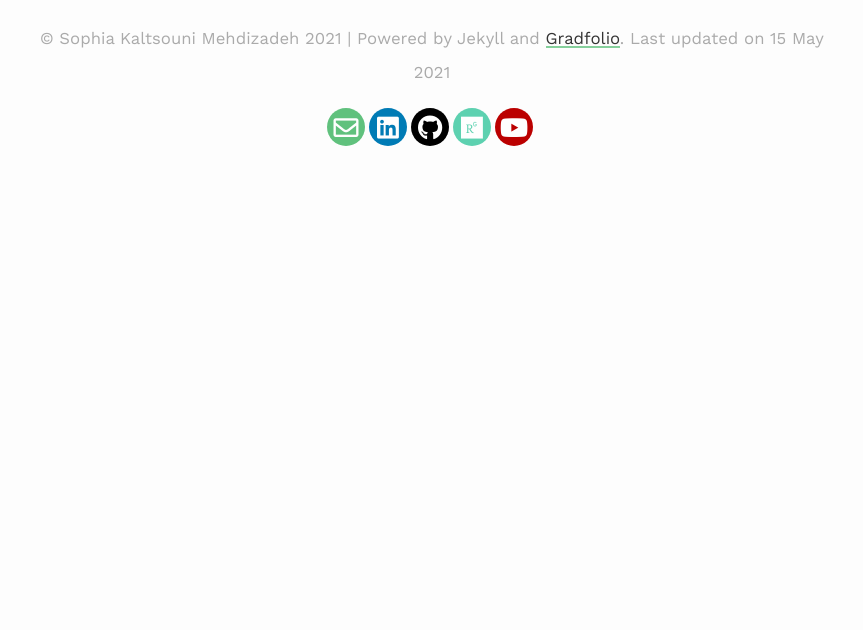
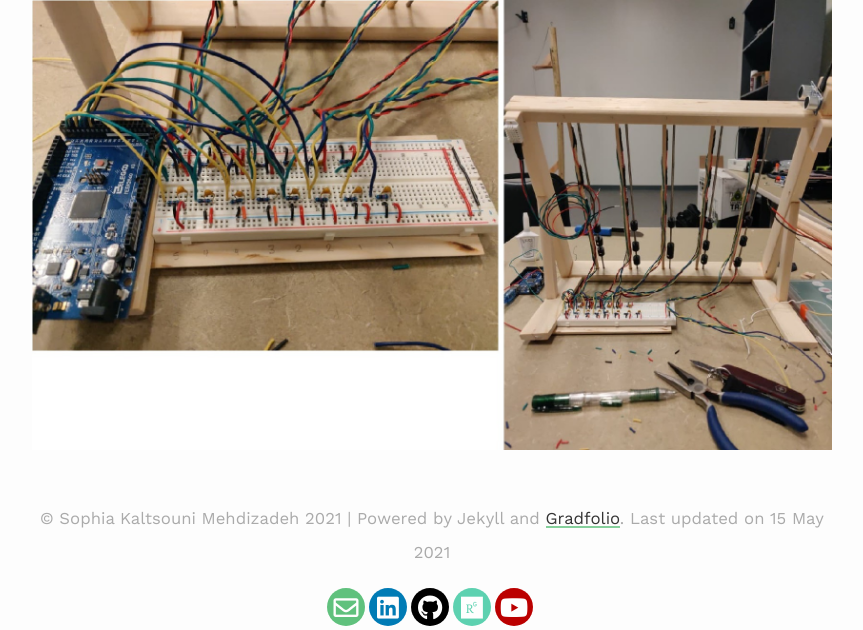
Before and after one commit to smehdizadeh/smehdizadeh.github.io, a Jekyll site: the page built from _projects/1_project.md, in a window 1280 px wide. Shown: the part 2721-3351 px from the top of the page, without its empty margins (208-1071 px from the left). Built offline with Jekyll 4.4.1, drawn with Linux system fonts in a browser that asks for light colours; nearby versions of some CDN libraries; before the commit the page ends 2871 px from its top, so only the background shows below that.

Commit message:
Update 1_project.md

```diff
--- a/_projects/1_project.md
+++ b/_projects/1_project.md
@@ -32,3 +32,5 @@ For more details, check out our poster!
 ![Magnebacus progress](/assets/images/magnebacus1.jpg)
 
 ![Magnebacus built](/assets/images/magnebacus2.jpg)
+
+![Magnebacus electronics](/assets/images/magnebacus3.jpg)
```
